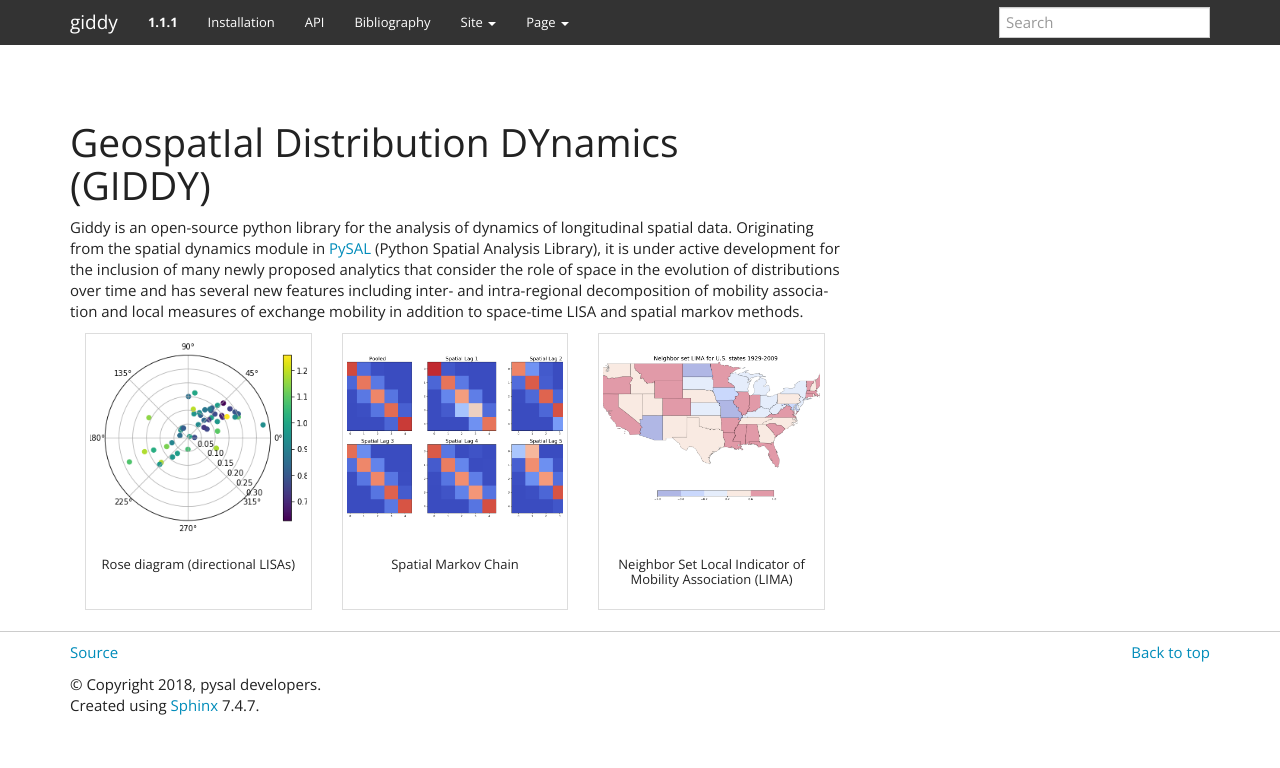
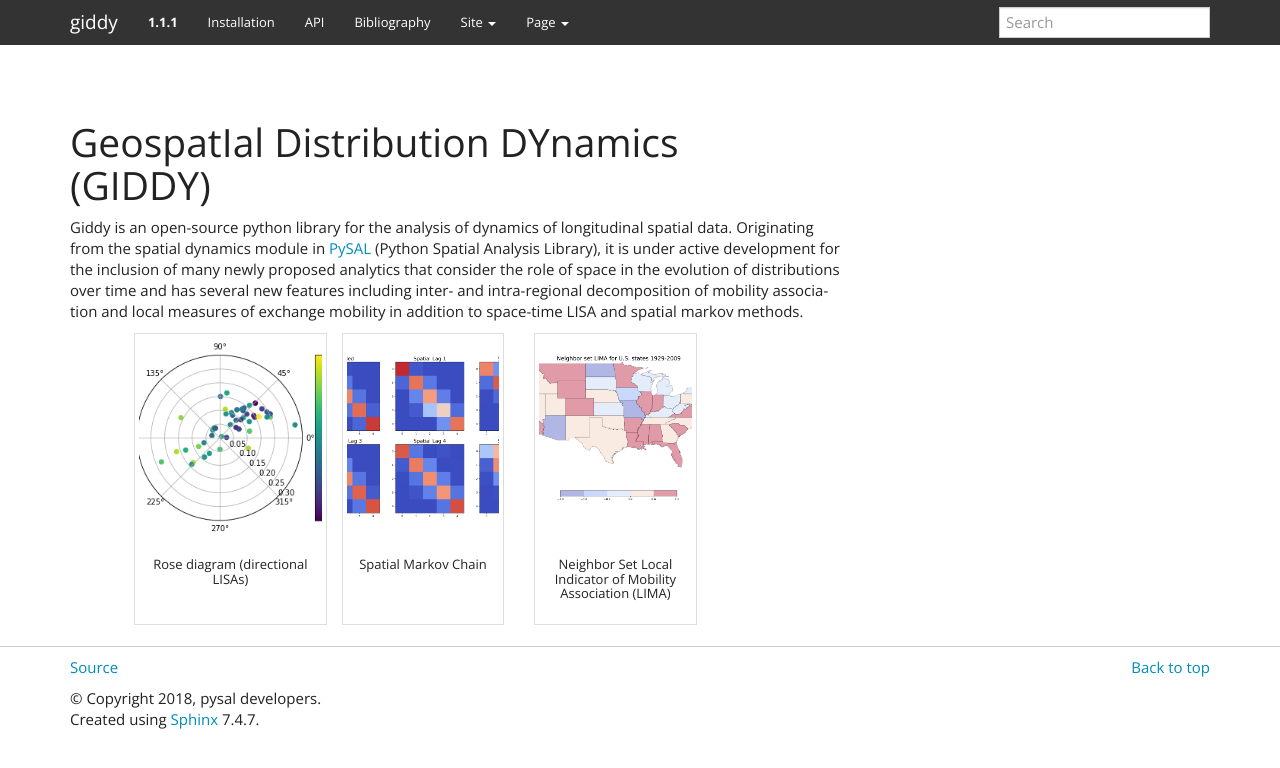
Before and after one commit to pysal/giddy, a Sphinx documentation site: the page built from doc/index.rst, in a window 1280 px wide. Shown: the top 768 px of the page. Built offline with Sphinx 7.4.7, drawn with Linux system fonts in a browser that asks for light colours.

Commit message:
figures on landing page

```diff
--- a/doc/index.rst
+++ b/doc/index.rst
@@ -20,7 +20,9 @@ addition to space-time LISA and spatial markov methods.
 
     <div class="container-fluid">
       <div class="row equal-height">
-        <div class="col-md-4 col-sm-6 col-xs-12">
+        <div class="col-sm-1 col-xs-hidden">
+        </div>
+        <div class="col-md-3 col-xs-12">
             <a href="https://github.com/pysal/giddy/blob/master/notebooks/directional.ipynb" class="thumbnail">
                 <img src="_static/images/rose_conditional.png" class="img-responsive center-block">
                 <div class="caption text-center">
@@ -28,7 +30,7 @@ addition to space-time LISA and spatial markov methods.
                 </div>
             </a>
         </div>
-        <div class="col-md-4 col-sm-6 col-xs-12">
+        <div class="col-sm-3 col-xs-12">
             <a href="https://github.com/pysal/giddy/blob/master/notebooks/Markov%20Based%20Methods.ipynb" class="thumbnail">
                 <img src="_static/images/spatial_markov_us.png" class="img-responsive center-block">
                 <div class="caption text-center">
@@ -36,8 +38,7 @@ addition to space-time LISA and spatial markov methods.
                 </div>
             </a>
         </div>
-
-        <div class="col-md-4 col-sm-12 col-xs-12">
+        <div class="col-sm-3 col-xs-12">
             <a href="https://github.com/pysal/giddy/blob/master/notebooks/Rank%20based%20Methods.ipynb" class="thumbnail">
                 <img src="_static/images/neighboorsetLIMA_US.png"
                 class="img-responsive center-block">
@@ -46,6 +47,8 @@ addition to space-time LISA and spatial markov methods.
                 </h6>
                 </div>
             </a>
+        </div>
+        <div class="col-sm-2 col-xs-hidden">
         </div>
       </div>
     </div>
```
